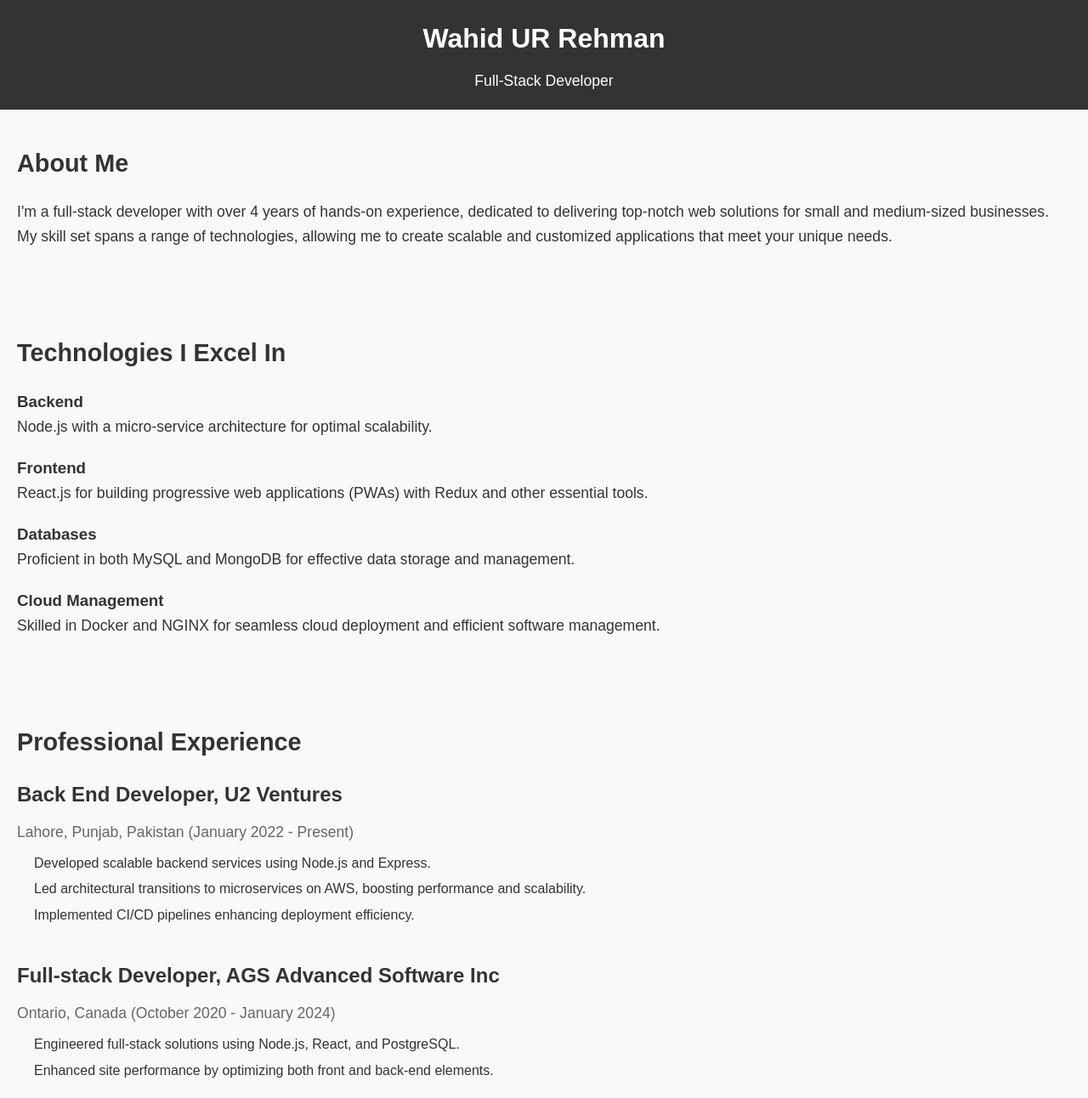
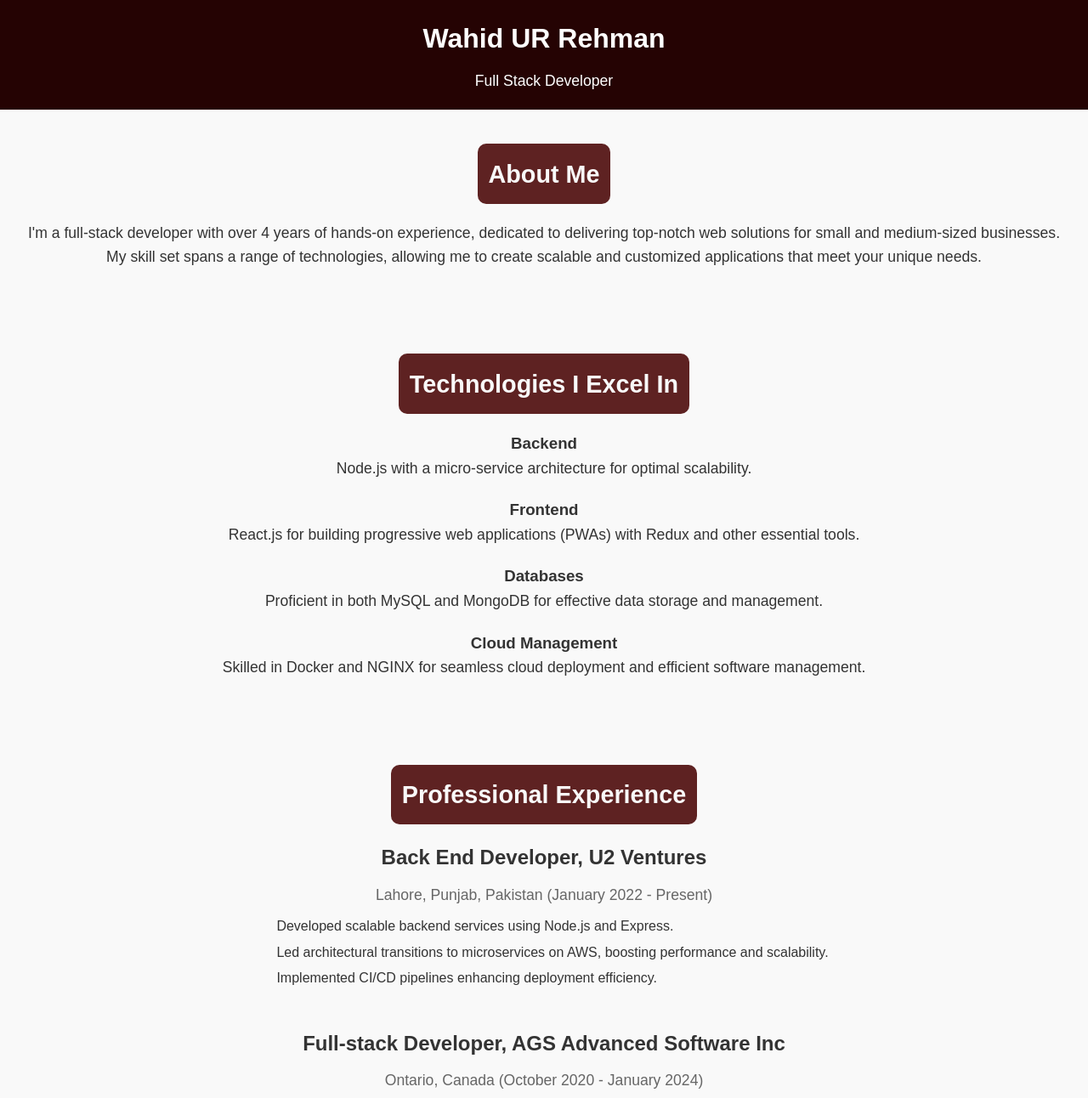
Before and after one commit to wahid-dev1/wahid-dev1, a plain HTML site: page index.html in a window 1280 px wide. Shown: the top 1292 px of the page at 85% size. Drawn offline with Linux system fonts and the light colour scheme.

Commit message:
css align done

```diff
--- a/index.html
+++ b/index.html
@@ -10,7 +10,7 @@
 <body>
     <header>
         <h1>Wahid UR Rehman</h1>
-        <p>Full-Stack Developer</p>
+        <p>Full Stack Developer</p>
     </header>
 
     <section id="about">
@@ -35,7 +35,7 @@
         <div class="job">
             <h3>Back End Developer, U2 Ventures</h3>
             <p>Lahore, Punjab, Pakistan (January 2022 - Present)</p>
-            <ul>
+            <ul >
                 <li>Developed scalable backend services using Node.js and Express.</li>
                 <li>Led architectural transitions to microservices on AWS, boosting performance and scalability.</li>
                 <li>Implemented CI/CD pipelines enhancing deployment efficiency.</li>
--- a/styles.css
+++ b/styles.css
@@ -15,7 +15,7 @@ body {
 
 /* Header */
 header {
-    background-color: #333;
+    background-color: #250303;
     color: #fff;
     padding: 20px 0;
     text-align: center;
@@ -33,11 +33,19 @@ header p {
 /* Sections */
 section {
     padding: 40px 20px;
+    text-align: center; /* Center align content */
 }
 
 section h2 {
     font-size: 1.8rem;
     margin-bottom: 20px;
+    background-color: #5e2222;
+    color: #f9f9f9;
+    width:fit-content;
+    margin-right: auto;
+    margin-left: auto;
+    padding: 1%;
+    border-radius: 10px;
 }
 
 section p {
@@ -48,6 +56,11 @@ section p {
 /* Job Experience */
 .job {
     margin-bottom: 40px;
+    text-align: center; /* Center align job experience */
+    display: flex;
+    flex-direction: column;
+    justify-items: center;
+    align-items: center;
 }
 
 .job h3 {
@@ -59,11 +72,13 @@ section p {
     font-size: 1.1rem;
     color: #666;
     margin-bottom: 10px;
+    text-align: center; /* Align experience description to the center */
 }
 
 .job ul {
     list-style-type: none;
     padding-left: 20px;
+    text-align: left; /* Align job details to the left */
 }
 
 .job ul li {
```
